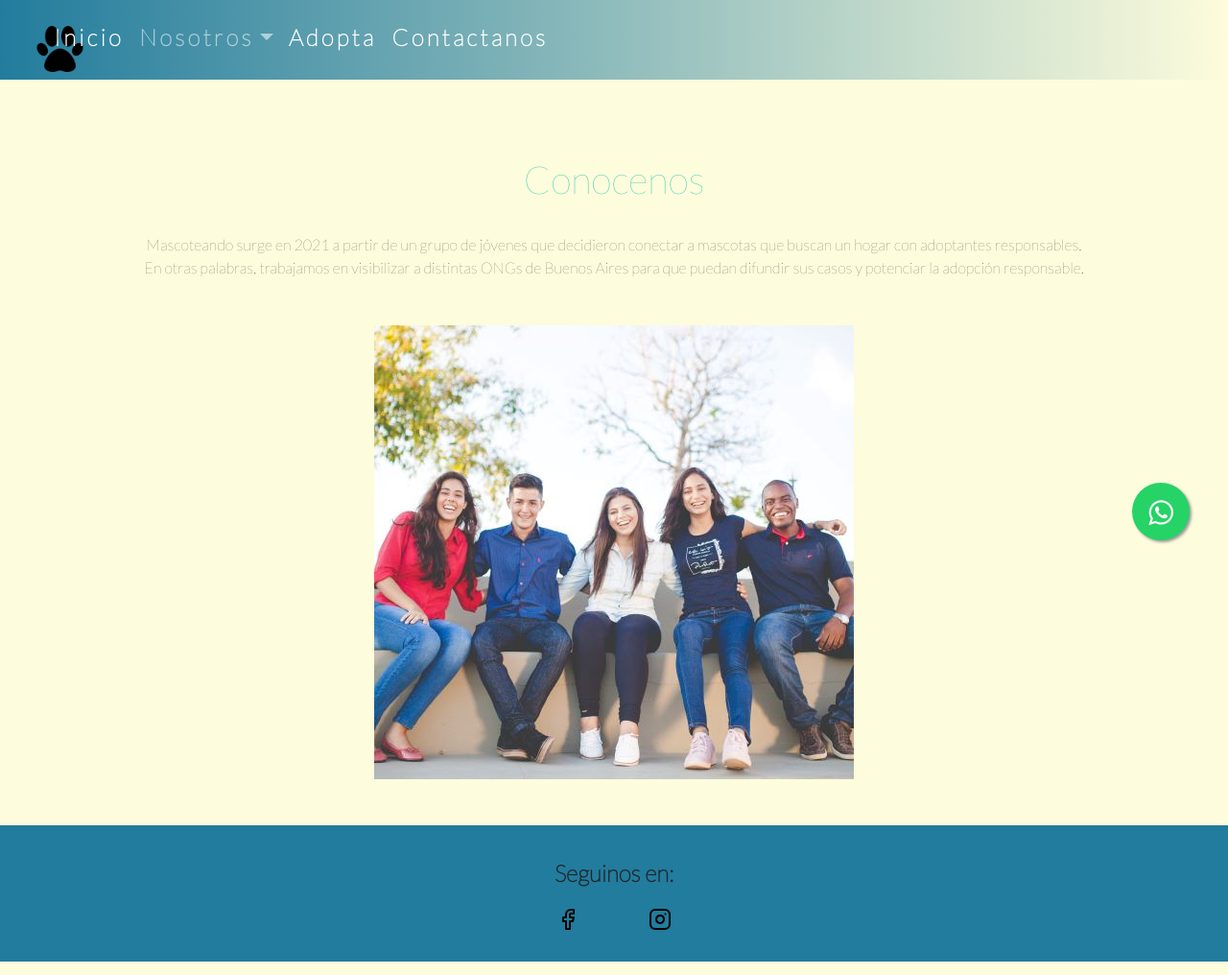
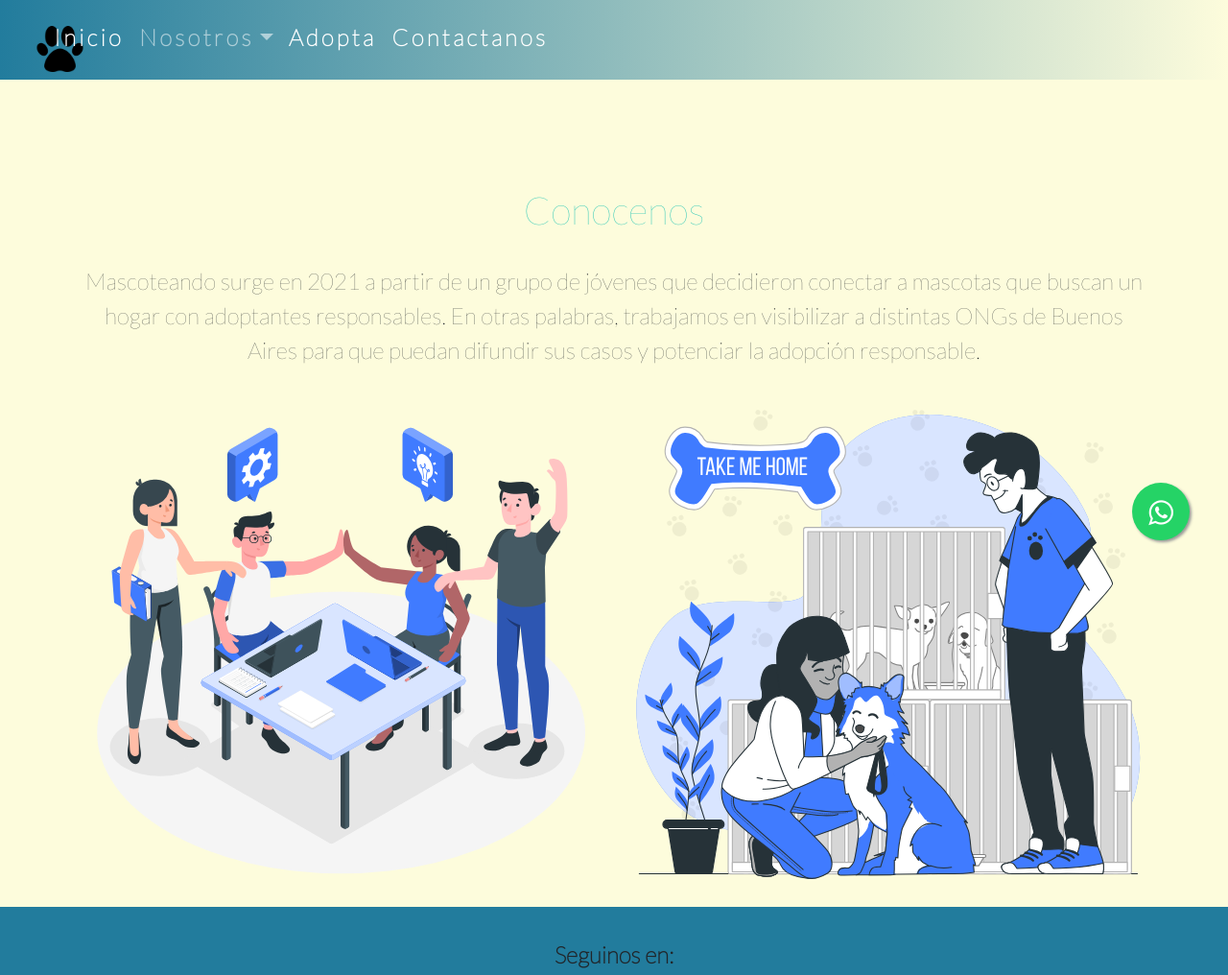
Before and after one commit to magalidsc/mascoteando, a website: page pages/nosotros.html in a window 1280 px wide. Shown: the part 197-1213 px from the top of the page at 96% size. Drawn offline with nearby package versions, Linux system fonts and the light colour scheme; files whose address does not match are found by name.

Commit message:
Incorporé mejoras en la sección nosotros y contacto

```diff
--- a/pages/nosotros.html
+++ b/pages/nosotros.html
@@ -32,7 +32,7 @@
     <header>
               <!-- Logo -->
            <a href="../index.html">
-           <img src="images/logo.png" class="logo-header" alt="Logo del encabezado">
+           <img src="../images/logo.png" class="logo-header" alt="Logo del encabezado">
             </a>
                 <!-- menú desplegable -->
                 <nav class="navbar navbar-expand-lg navbar-dark menu">
@@ -74,18 +74,45 @@
     </header>
 
    <section>
-    <div class="nosotros-container">
+    <div class="container-lg">
+    <div class="row">
+    <div class="col-lg-12">
+          <h1 class="important-titles">Conocenos</h1>
+    </div>
+
+    <div class="col-lg-12">
+      <p class="p-general">Mascoteando surge en 2021 a partir de un grupo de jóvenes que decidieron     conectar a mascotas que buscan un hogar con adoptantes responsables.
+      En otras palabras, trabajamos en visibilizar a distintas ONGs de Buenos Aires para que puedan difundir sus casos y potenciar la adopción responsable.
+        </p>
+    </div>
+
+
+
+    <div class="col-lg-6 image-us">
+      <img src="../images/Team-amico.svg" alt="Voluntarios de Mascoteando">
+    </div>
+
+    <div class="col-lg-6 image-us">
+      <img src="../images/Animal shelter-bro.svg" alt="Voluntarios de Mascoteando">
+    </div>
+
+
+
+
+
+
+
+    <!-- <div class="nosotros-container">
     <h1 class="important-titles">Conocenos</h1>
 
     <p>Mascoteando surge en 2021 a partir de un grupo de jóvenes que decidieron conectar a mascotas que buscan un hogar con adoptantes responsables.
-        <br>
     En otras palabras, trabajamos en visibilizar a distintas ONGs de Buenos Aires para que puedan difundir sus casos y potenciar la adopción responsable.
     </p>
 
     <div class="image-us">
-    <img src="../images/imageUs.jpeg" alt="Us">
+    <img src="../images/imageUs.jpeg" alt="Voluntarios de Mascoteando">
     </div>
-    </div>
+    </div> -->
 
    </section>
 
--- a/scss/components/_mediaQuery.scss
+++ b/scss/components/_mediaQuery.scss
@@ -6,4 +6,5 @@
 .paw {
     display: none;
 }
+
 }
--- a/scss/views/_nosotros.scss
+++ b/scss/views/_nosotros.scss
@@ -12,9 +12,11 @@
         margin-right: 2rem;
 }
 
-    .image-us {
-        display: flex;
-        justify-content: center;
-        margin: 3rem;
+
 }
+
+.image-us {
+    display: block;
+    margin: auto;
+    align-items: center;
 }
```
Also changed, not shown: pages/adopta.html (+1 -1 lines), pages/contactanos.html (+1 -1 lines), pages/partners.html (+1 -1 lines), images/Animal shelter-bro.svg (added), images/Quality time in nature-pana.svg (added), images/Team-amico.svg (added), style/style.css, 1 other file.
